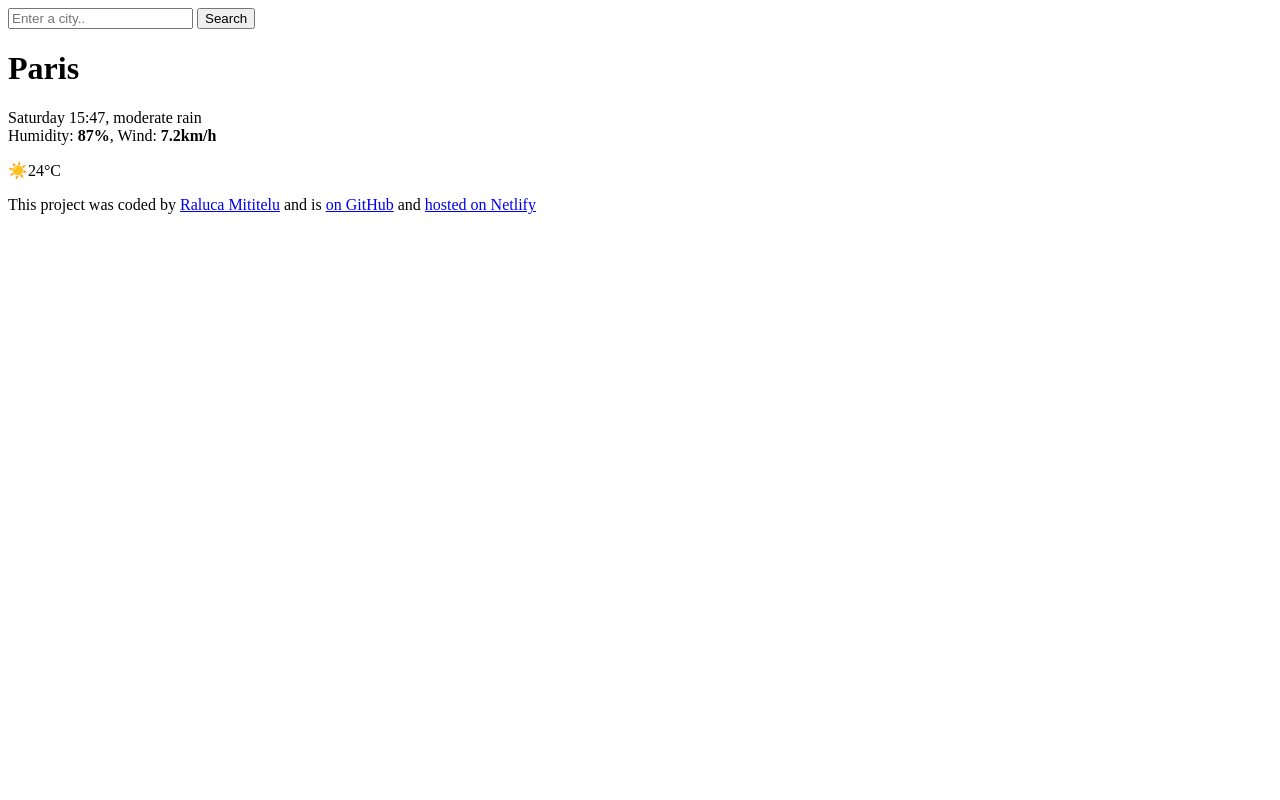
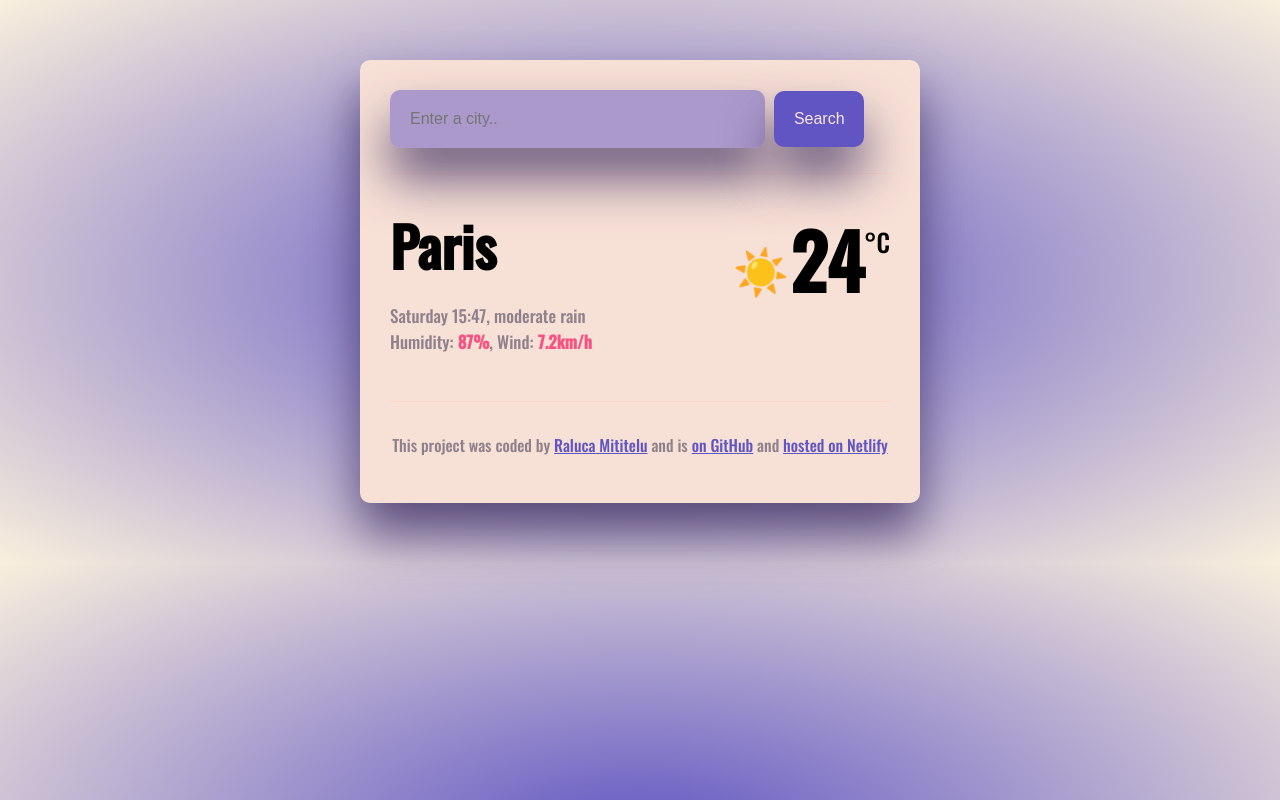
Before and after one commit to RalucaM13/WeatherProjectRalucaMititelu, a plain HTML site: page index.html in a window 1280 px wide. Drawn offline with nearby package versions, Linux system fonts and the light colour scheme.

Commit message:
Updated correct link to css file

```diff
--- a/index.html
+++ b/index.html
@@ -4,7 +4,7 @@
     <script src="https://unpkg.com/axios@1.1.2/dist/axios.min.js"></script>
     <meta charset="UTF-8" />
     <meta name="viewport" content="width=device-width, initial-scale=1.0" />
-    <link rel="stylesheet" href="src/styles.css" />
+    <link rel="stylesheet" href="style.css" />
     <link rel="preconnect" href="https://fonts.googleapis.com" />
     <link rel="preconnect" href="https://fonts.gstatic.com" crossorigin />
     <link
```
